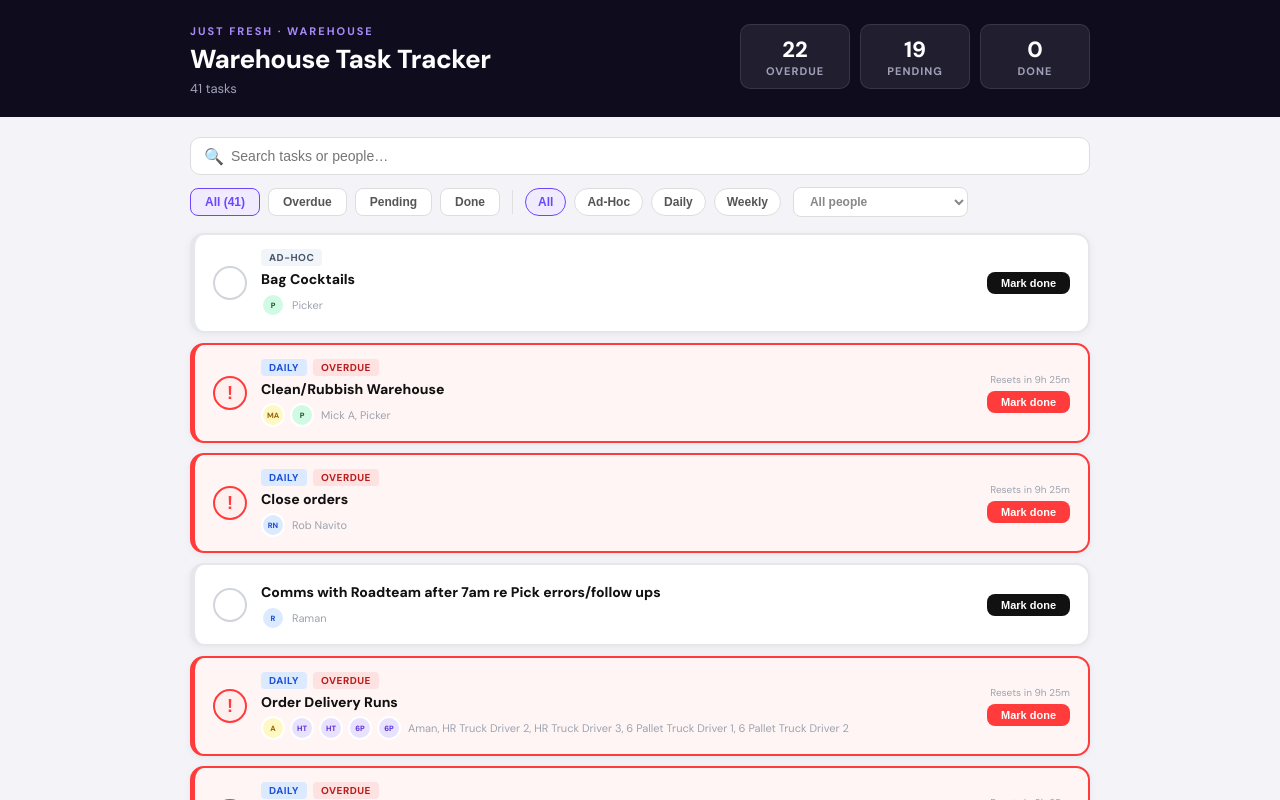
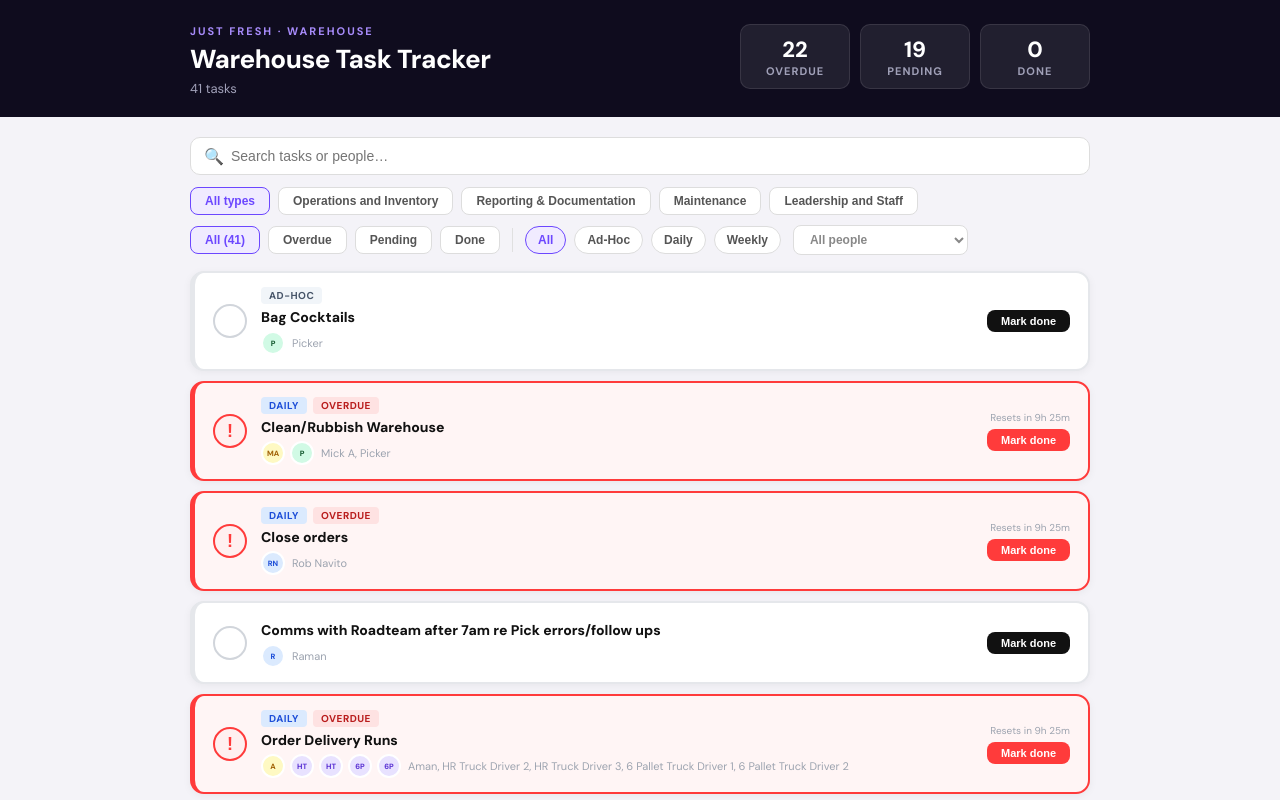
Before and after one commit to jfsimo/warehouse-tasks, a React (Create React App) app: page / in a window 1280 px wide. Shown: the top 800 px of the page. Built offline with nearby package versions, Linux system fonts and the light colour scheme.

Commit message:
Add sub-type categories and filter (Operations, Reporting, Maintenance, Leadership)

```diff
--- a/src/App.js
+++ b/src/App.js
@@ -108,6 +108,7 @@ export default function App() {
   const [statusFilter, setStatusFilter] = useState("all");
   const [personFilter, setPersonFilter] = useState("All");
   const [freqFilter, setFreqFilter]     = useState("All");
+  const [typeFilter, setTypeFilter]     = useState("All");
   const [search, setSearch]             = useState("");
 
   useEffect(() => {
@@ -145,6 +146,7 @@ export default function App() {
     if (statusFilter !== "all" && statuses[t.id] !== statusFilter) return false;
     if (personFilter !== "All" && !t.owners.includes(personFilter)) return false;
     if (freqFilter !== "All" && t.freq !== freqFilter) return false;
+    if (typeFilter !== "All" && t.type !== typeFilter) return false;
     if (search && !t.name.toLowerCase().includes(search.toLowerCase()) && !t.owners.join(" ").toLowerCase().includes(search.toLowerCase())) return false;
     return true;
   });
@@ -196,6 +198,14 @@ export default function App() {
                 <button onClick={() => setSearch("")} style={{ position:"absolute", right:12, top:"50%", transform:"translateY(-50%)", background:"none", border:"none", cursor:"pointer", color:"#aaa", fontSize:16, lineHeight:1 }}>✕</button>
               )}
             </div>
+            <div style={{ display:"flex", gap:8, flexWrap:"wrap", marginBottom:10, alignItems:"center" }}>
+              {["All","Operations and Inventory","Reporting & Documentation","Maintenance","Leadership and Staff"].map(t => (
+                <button key={t} onClick={() => setTypeFilter(t)}
+                  style={{ padding:"6px 14px", borderRadius:8, border:`1.5px solid ${typeFilter===t?"#6c47ff":"#ddd"}`, background:typeFilter===t?"#f0ebff":"#fff", color:typeFilter===t?"#6c47ff":"#555", fontWeight:600, fontSize:12, cursor:"pointer" }}>
+                  {t === "All" ? "All types" : t}
+                </button>
+              ))}
+            </div>
             <div style={{ display:"flex", gap:8, flexWrap:"wrap", marginBottom:16, alignItems:"center" }}>
               {[
                 { key:"all",     label:`All (${tasks.length})` },
@@ -220,8 +230,8 @@ export default function App() {
                 <option value="All">All people</option>
                 {allPeople.map(p => <option key={p} value={p}>{p}</option>)}
               </select>
-              {(statusFilter !== "all" || personFilter !== "All" || freqFilter !== "All" || search) && (
-                <button onClick={() => { setStatusFilter("all"); setPersonFilter("All"); setFreqFilter("All"); setSearch(""); }}
+              {(statusFilter !== "all" || personFilter !== "All" || freqFilter !== "All" || typeFilter !== "All" || search) && (
+                <button onClick={() => { setStatusFilter("all"); setPersonFilter("All"); setFreqFilter("All"); setTypeFilter("All"); setSearch(""); }}
                   style={{ marginLeft:"auto", padding:"6px 12px", borderRadius:8, border:"1.5px solid #e0e0e0", background:"#fff", color:"#666", fontSize:12, fontWeight:600, cursor:"pointer" }}>
                   Clear filters
                 </button>
--- a/src/tasks.json
+++ b/src/tasks.json
@@ -3,6 +3,7 @@
     "id": "3049baf8-c8dc-8073-b5c6-e63d1d21550a",
     "name": "Bag Cocktails",
     "freq": "Ad-Hoc",
+    "type": "Operations and Inventory",
     "owners": ["Picker"],
     "backups": []
   },
@@ -10,6 +11,7 @@
     "id": "3049baf8-c8dc-8076-9c77-fddbd7780f60",
     "name": "Clean/Rubbish Warehouse",
     "freq": "Daily",
+    "type": "Maintenance",
     "owners": ["Mick A", "Picker"],
     "backups": []
   },
@@ -17,6 +19,7 @@
     "id": "3049baf8-c8dc-8084-b9a7-c1e8dc3edb3f",
     "name": "Close orders",
     "freq": "Daily",
+    "type": "Operations and Inventory",
     "owners": ["Rob Navito"],
     "backups": []
   },
@@ -24,6 +27,7 @@
     "id": "3049baf8-c8dc-80e0-9637-c71f2756ac80",
     "name": "Comms with Roadteam after 7am re Pick errors/follow ups",
     "freq": "",
+    "type": "Operations and Inventory",
     "owners": ["Raman"],
     "backups": []
   },
@@ -31,6 +35,7 @@
     "id": "3049baf8-c8dc-8090-8b79-fa9a2f5062f7",
     "name": "Order Delivery Runs",
     "freq": "Daily",
+    "type": "Operations and Inventory",
     "owners": ["Aman", "HR Truck Driver 2", "HR Truck Driver 3", "6 Pallet Truck Driver 1", "6 Pallet Truck Driver 2"],
     "backups": []
   },
@@ -38,6 +43,7 @@
     "id": "3049baf8-c8dc-80d7-8918-e5752d74a9e8",
     "name": "Deliveries (incl issues, access, delays, trucks, costs)",
     "freq": "Daily",
+    "type": "Operations and Inventory",
     "owners": ["HR Truck Driver 2"],
     "backups": []
   },
@@ -45,6 +51,7 @@
     "id": "3049baf8-c8dc-8072-aad0-f6cc44efb98d",
     "name": "Documentation of Procedures",
     "freq": "Ad-Hoc",
+    "type": "Reporting & Documentation",
     "owners": ["Simon Coppolino"],
     "backups": []
   },
@@ -52,6 +59,7 @@
     "id": "35c9baf8-c8dc-80eb-a789-e88652bec7bd",
     "name": "Ensure staff do hours",
     "freq": "",
+    "type": "Leadership and Staff",
     "owners": ["Rob Navito"],
     "backups": []
   },
@@ -59,6 +67,7 @@
     "id": "3049baf8-c8dc-8048-8b44-ec451802aaa7",
     "name": "Enter Wastage items",
     "freq": "",
+    "type": "Reporting & Documentation",
     "owners": ["Koran"],
     "backups": []
   },
@@ -66,13 +75,23 @@
     "id": "3049baf8-c8dc-806f-9c37-f521f762bd43",
     "name": "Flowers Buying/Pricing",
     "freq": "Daily",
+    "type": "Operations and Inventory",
     "owners": ["Michael Cirillo"],
+    "backups": []
+  },
+  {
+    "id": "3049baf8-c8dc-8015-85fd-f141ab8a8a07",
+    "name": "Freight/Docking Ins And Outs (Incl Comms)",
+    "freq": "",
+    "type": "Operations and Inventory",
+    "owners": ["Grant Douglas"],
     "backups": []
   },
   {
     "id": "3049baf8-c8dc-8008-95d4-c3247db4732a",
     "name": "Group Op management",
     "freq": "",
+    "type": "Leadership and Staff",
     "owners": ["Grant Douglas", "Ben Duffy"],
     "backups": []
   },
@@ -80,6 +99,7 @@
     "id": "3049baf8-c8dc-807f-b02d-f108a74a895e",
     "name": "Health & Safety Monitoring",
     "freq": "",
+    "type": "Leadership and Staff",
     "owners": ["Johnny Alessandrino"],
     "backups": []
   },
@@ -87,6 +107,7 @@
     "id": "3179baf8-c8dc-8023-9c0e-fca0ed0aecdb",
     "name": "Health and safety induction",
     "freq": "",
+    "type": "Leadership and Staff",
     "owners": ["Rob Navito"],
     "backups": []
   },
@@ -94,6 +115,7 @@
     "id": "3429baf8-c8dc-80bf-bfce-cf55b5e6173d",
     "name": "Hi Fresh Check",
     "freq": "",
+    "type": "Reporting & Documentation",
     "owners": ["Michael Cirillo"],
     "backups": []
   },
@@ -101,6 +123,7 @@
     "id": "3049baf8-c8dc-80f4-9f88-cc0755577a57",
     "name": "Hiring",
     "freq": "Ad-Hoc",
+    "type": "Leadership and Staff",
     "owners": ["Rob Navito", "Grant Douglas"],
     "backups": []
   },
@@ -108,6 +131,7 @@
     "id": "3059baf8-c8dc-809b-83e6-d6e2b537c527",
     "name": "Lead Pickers after 7am",
     "freq": "Daily",
+    "type": "Leadership and Staff",
     "owners": ["Raman", "Mick A"],
     "backups": ["Johnny Alessandrino"]
   },
@@ -115,6 +139,7 @@
     "id": "3049baf8-c8dc-802d-a0e0-e4b958750d40",
     "name": "Load and unload trucks",
     "freq": "",
+    "type": "Operations and Inventory",
     "owners": ["Rick Rosselli"],
     "backups": []
   },
@@ -122,20 +147,15 @@
     "id": "3049baf8-c8dc-8092-8af3-f17520270cf0",
     "name": "Load and deliver market runs to warehouse",
     "freq": "",
+    "type": "Operations and Inventory",
     "owners": ["Mick A"],
     "backups": ["Michael Cirillo"]
-  },
-  {
-    "id": "3049baf8-c8dc-8015-85fd-f141ab8a8a07",
-    "name": "Freight/Docking Ins And Outs (Incl Comms)",
-    "freq": "",
-    "owners": ["Grant Douglas"],
-    "backups": []
   },
   {
     "id": "3049baf8-c8dc-80e8-a7ca-dea2cc40c893",
     "name": "Logistics Scheduling/Comms Including Handling Logistics From 7am",
     "freq": "",
+    "type": "Operations and Inventory",
     "owners": ["Grant Douglas"],
     "backups": []
   },
@@ -143,6 +163,7 @@
     "id": "3439baf8-c8dc-803d-a44f-de9146472885",
     "name": "Log Pick errors",
     "freq": "",
+    "type": "Reporting & Documentation",
     "owners": ["Rob Navito"],
     "backups": ["Johnny Alessandrino"]
   },
@@ -150,6 +171,7 @@
     "id": "3049baf8-c8dc-8006-ac5c-df735b3831aa",
     "name": "Maintenance Trucks/Forks/Pallet jacks etc",
     "freq": "Weekly",
+    "type": "Maintenance",
     "owners": ["Michael Cirillo"],
     "backups": []
   },
@@ -157,6 +179,7 @@
     "id": "3039baf8-c8dc-80b9-959c-ecf21a89d264",
     "name": "Manage Egg orders and stock",
     "freq": "Weekly",
+    "type": "Operations and Inventory",
     "owners": ["Rich Ambrosio"],
     "backups": ["Ben Duffy"]
   },
@@ -164,6 +187,7 @@
     "id": "35d9baf8-c8dc-8071-9567-dacca9a905c7",
     "name": "Manage Cleanliness of Trucks",
     "freq": "",
+    "type": "Maintenance",
     "owners": ["Rob Navito"],
     "backups": ["Johnny Alessandrino"]
   },
@@ -171,6 +195,7 @@
     "id": "3049baf8-c8dc-8011-aafc-f04ae83d68ee",
     "name": "Manage shorts",
     "freq": "Daily",
+    "type": "Operations and Inventory",
     "owners": ["Bala V", "Rich Ambrosio"],
     "backups": []
   },
@@ -178,6 +203,7 @@
     "id": "3049baf8-c8dc-8017-a166-e5d040909981",
     "name": "Pallet IN/OUT",
     "freq": "Daily",
+    "type": "Operations and Inventory",
     "owners": ["Bala V"],
     "backups": []
   },
@@ -185,6 +211,7 @@
     "id": "3049baf8-c8dc-8025-b0d5-d537e987cabb",
     "name": "Pick herbs",
     "freq": "Daily",
+    "type": "Operations and Inventory",
     "owners": ["Herb room Picker 1"],
     "backups": []
   },
@@ -192,6 +219,7 @@
     "id": "3049baf8-c8dc-8013-86fc-ccdfc8db77ce",
     "name": "Pick orders",
     "freq": "Daily",
+    "type": "Operations and Inventory",
     "owners": ["Picker"],
     "backups": []
   },
@@ -199,6 +227,7 @@
     "id": "3049baf8-c8dc-80ea-b81e-ef7ebbf79e7a",
     "name": "Print, assign picking slips, adjust runs if required",
     "freq": "Daily",
+    "type": "Operations and Inventory",
     "owners": ["Rob Navito"],
     "backups": []
   },
@@ -206,6 +235,7 @@
     "id": "3049baf8-c8dc-803e-81d6-e7ce4d3f4915",
     "name": "Quality control",
     "freq": "Daily",
+    "type": "Operations and Inventory",
     "owners": ["Anthony Alessandrino"],
     "backups": ["Koran"]
   },
@@ -213,6 +243,7 @@
     "id": "35d9baf8-c8dc-8055-a788-fa42ec32d6cb",
     "name": "Quality of stock picked",
     "freq": "Daily",
+    "type": "Operations and Inventory",
     "owners": ["Rob Navito"],
     "backups": ["Bala V"]
   },
@@ -220,6 +251,7 @@
     "id": "3049baf8-c8dc-80d6-bdf0-e26710787660",
     "name": "Replenish/Rotate stock",
     "freq": "Daily",
+    "type": "Operations and Inventory",
     "owners": ["Koran", "Mike Wong", "Anthony Alessandrino"],
     "backups": []
   },
@@ -227,6 +259,7 @@
     "id": "3049baf8-c8dc-80fc-9d9c-ec69a429dece",
     "name": "Run Tool box meetings",
     "freq": "Weekly",
+    "type": "Leadership and Staff",
     "owners": ["Rob Navito", "Johnny Alessandrino"],
     "backups": []
   },
@@ -234,6 +267,7 @@
     "id": "35d9baf8-c8dc-8026-af96-f82968a7c024",
     "name": "Send Equipment on Runs",
     "freq": "",
+    "type": "Operations and Inventory",
     "owners": ["Rob Navito"],
     "backups": ["Bala V"]
   },
@@ -241,6 +275,7 @@
     "id": "3049baf8-c8dc-808a-a05d-c11a0e81871c",
     "name": "Stock management (forecasting)",
     "freq": "Daily",
+    "type": "Operations and Inventory",
     "owners": ["Joe Ambrosio"],
     "backups": []
   },
@@ -248,6 +283,7 @@
     "id": "3049baf8-c8dc-8007-bb65-ead142a81ad5",
     "name": "Stocktake",
     "freq": "Daily",
+    "type": "Operations and Inventory",
     "owners": ["Anthony Alessandrino"],
     "backups": []
   },
@@ -255,6 +291,7 @@
     "id": "32c9baf8-c8dc-8070-8e94-da8a6bcc4da6",
     "name": "Sunday QA",
     "freq": "",
+    "type": "Operations and Inventory",
     "owners": ["Koran"],
     "backups": []
   },
@@ -262,6 +299,7 @@
     "id": "3049baf8-c8dc-80dd-b845-fbc0dc53b5e8",
     "name": "Timesheet Approvals",
     "freq": "Daily",
+    "type": "Reporting & Documentation",
     "owners": ["Rob Navito", "Simon Coppolino"],
     "backups": []
   },
@@ -269,6 +307,7 @@
     "id": "3049baf8-c8dc-80cd-a6fc-dfde15e23434",
     "name": "Warehouse Maintenance",
     "freq": "Daily",
+    "type": "Maintenance",
     "owners": ["Rob Navito", "Grant Douglas"],
     "backups": []
   },
@@ -276,6 +315,7 @@
     "id": "3049baf8-c8dc-8066-88e8-c360967de8f7",
     "name": "Warehouse Rostering (inc manage leave)",
     "freq": "Weekly",
+    "type": "Leadership and Staff",
     "owners": ["Rob Navito"],
     "backups": ["Johnny Alessandrino"]
   },
@@ -283,6 +323,7 @@
     "id": "3579baf8-c8dc-80f4-a6d5-d7fef1610430",
     "name": "Warehouse Security & Surveillance",
     "freq": "",
+    "type": "Maintenance",
     "owners": ["Simon Coppolino"],
     "backups": ["Rich Ambrosio"]
   }
```
